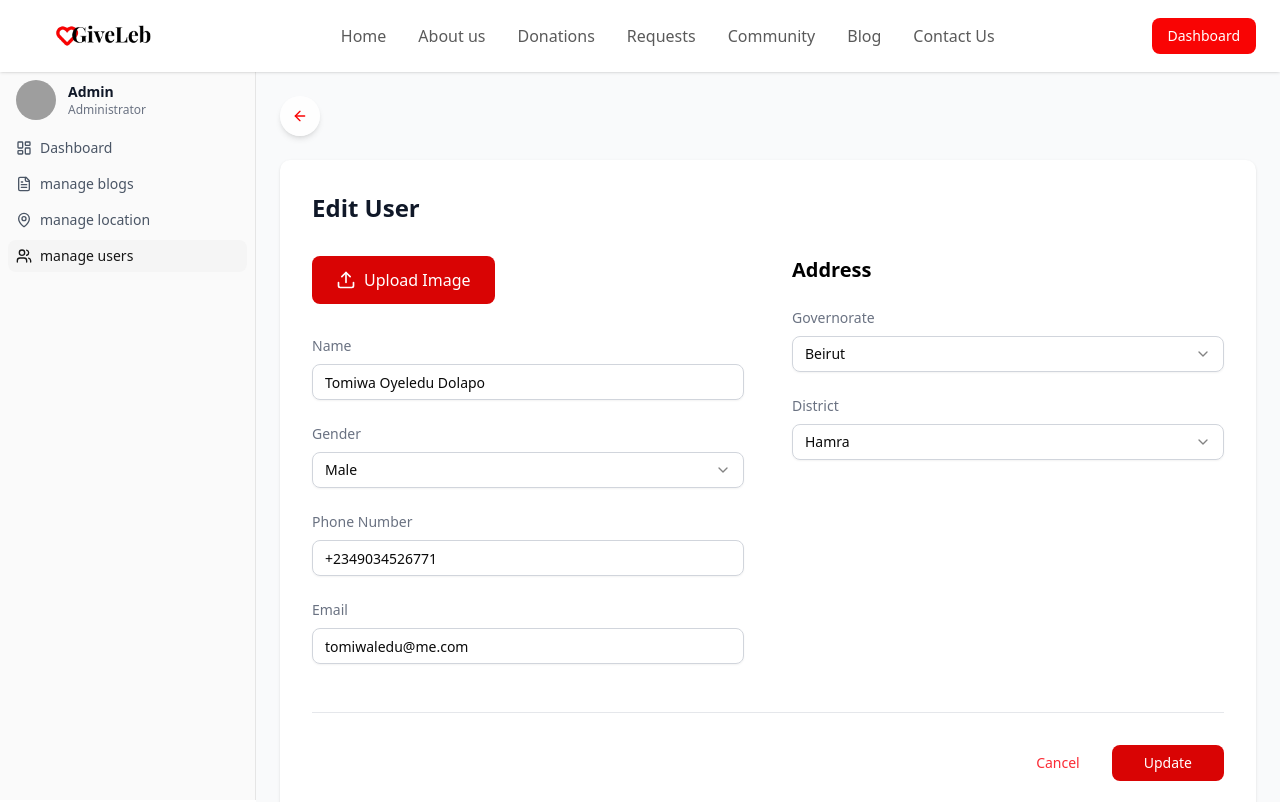
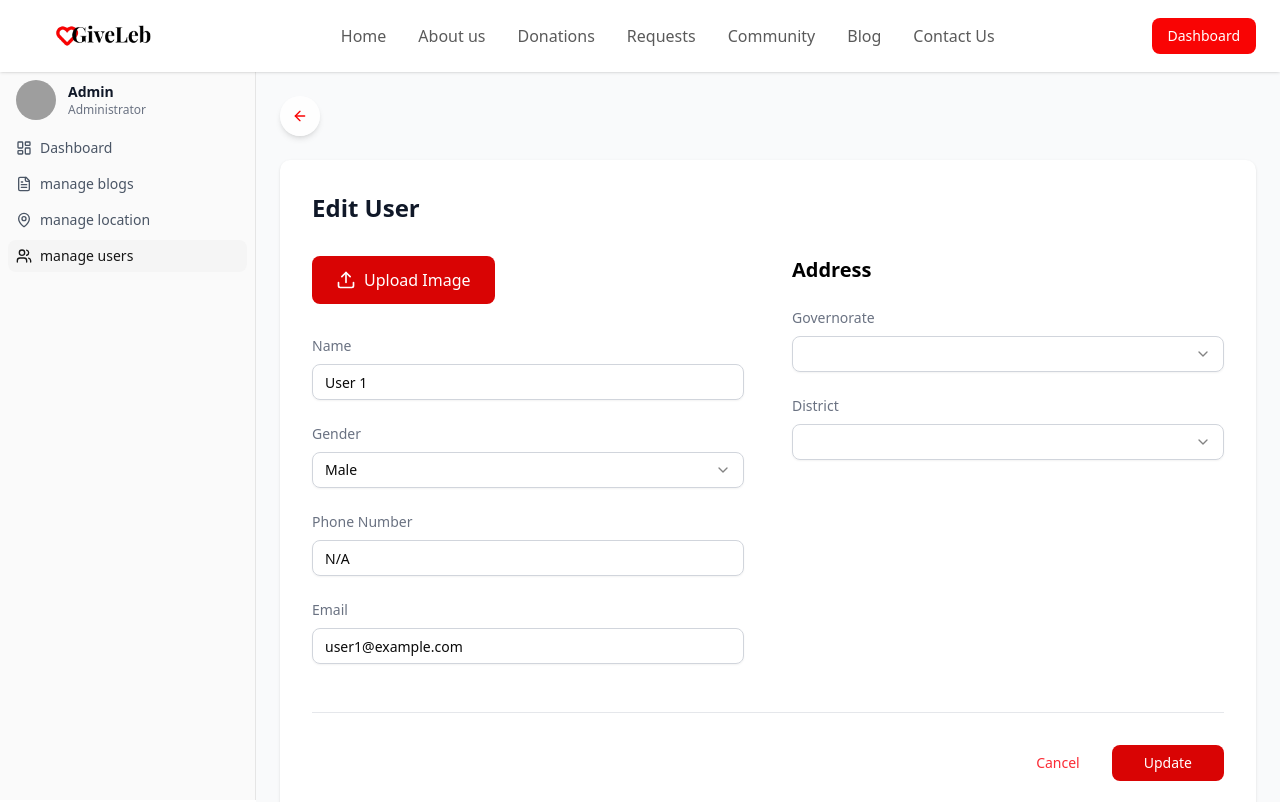
Before and after one commit to Nour-Al-Hazzouri/donation-platform, a Next.js app in the folder frontend/: page /admin/users/edit/1 in a window 1280 px wide. Shown: the top 802 px of the page. Built offline with nearby package versions, Linux system fonts and the light colour scheme; grey boxes are pictures that could not be loaded.

Commit message:
DP-32-19 Fixed an issue in the edit page where data is hadcoded and not mock-data

```diff
--- a/frontend/src/app/admin/users/edit/[id]/page.tsx
+++ b/frontend/src/app/admin/users/edit/[id]/page.tsx
@@ -5,105 +5,46 @@ import { AdminLayout } from "@/components/layouts/AdminLayout"
 import { DashboardSidebar } from "@/components/admin/dashboard/dashboardSiderbar"
 import { SidebarProvider, SidebarInset } from "@/components/ui/sidebar"
 import EditUserProfile from "@/components/admin/users/EditUserProfile"
+import { UsersProvider, useUsersContext } from "@/components/admin/dashboard/ManageUsers"
 
-// Mock data constant for user profiles - matches the IDs and data from ManageUsers component
-const MOCK_USER_DATA = {
-  "1": {
-    id: "1",
+// Create a wrapper component that uses the context
+function EditUserWrapper({ userId }: { userId: string }) {
+  const router = useRouter()
+  const { users, updateUser } = useUsersContext()
+
+  // Try to find the user in the context first
+  let user = users.find(u => u.id === userId)
+
+  // Fallback: read from localStorage to avoid initial empty context on first render
+  if (!user && typeof window !== 'undefined') {
+    try {
+      const stored = localStorage.getItem('mockUsers')
+      const parsed: any[] = stored ? JSON.parse(stored) : []
+      user = parsed.find(u => u.id === userId)
+    } catch {}
+  }
+
+  // Build initial data for the edit form
+  const userData = user ? {
+    id: user.id,
     personalDetails: {
-      name: "Tomiwa Oyeledu Dolapo",
-      gender: "male",
-      phoneNumber: "+2349034526771",
-      email: "tomiwaledu@me.com",
+      name: user.name,
+      gender: "male", // Default gender since list doesn't contain it
+      phoneNumber: user.phone,
+      email: user.email,
       address: {
-        district: "Hamra",
+        district: "Hamra", // Reasonable default
         governorate: "Beirut",
       },
       profileImage: null,
     },
-  },
-  "2": {
-    id: "2",
+  } : {
+    id: userId,
     personalDetails: {
-      name: "Bessie Cooper",
-      gender: "female",
-      phoneNumber: "(505) 555-0125",
-      email: "michael.mitc@me.com",
-      address: {
-        district: "Achrafieh",
-        governorate: "Beirut",
-      },
-      profileImage: null,
-    },
-  },
-  "3": {
-    id: "3",
-    personalDetails: {
-      name: "Albert Flores",
+      name: `User ${userId}`,
       gender: "male",
-      phoneNumber: "(808) 555-0111",
-      email: "alma.lawson@we.com",
-      address: {
-        district: "Tripoli",
-        governorate: "North",
-      },
-      profileImage: null,
-    },
-  },
-  "4": {
-    id: "4",
-    personalDetails: {
-      name: "Brooklyn Simmons",
-      gender: "female",
-      phoneNumber: "(480) 555-0103",
-      email: "debbie.baker@you.com",
-      address: {
-        district: "Sidon",
-        governorate: "South",
-      },
-      profileImage: null,
-    },
-  },
-  "5": {
-    id: "5",
-    personalDetails: {
-      name: "Devon Lane",
-      gender: "male",
-      phoneNumber: "(217) 555-0113",
-      email: "felicia.reid@us.com",
-      address: {
-        district: "Zahle",
-        governorate: "Bekaa",
-      },
-      profileImage: null,
-    },
-  },
-  "6": {
-    id: "6",
-    personalDetails: {
-      name: "Jerome Bell",
-      gender: "male",
-      phoneNumber: "(629) 555-0129",
-      email: "sara.cruz@them.com",
-      address: {
-        district: "Nabatieh",
-        governorate: "Nabatieh",
-      },
-      profileImage: null,
-    },
-  },
-}
-
-// Function to fetch user by ID using mock data
-const fetchUserById = (id: string) => {
-  // This would be replaced with an actual API call
-  return MOCK_USER_DATA[id as keyof typeof MOCK_USER_DATA] || {
-    id,
-    personalDetails: {
-      name: `User ${id}`,
-      gender: "unknown",
       phoneNumber: "N/A",
-      email: `user${id}@example.com`,
+      email: `user${userId}@example.com`,
       address: {
         district: "Unknown",
         governorate: "Unknown",
@@ -111,23 +52,14 @@ const fetchUserById = (id: string) => {
       profileImage: null,
     },
   }
-}
-
-export default function EditUserPage() {
-  const params = useParams<{ id: string }>()
-  const router = useRouter()
-  const userId = params.id
-
-  // In a real application, you would fetch the user data from an API
-  const userData = fetchUserById(userId)
 
   const handleBack = () => {
     router.push(`/admin/users/manage/${userId}`)
   }
 
-  const handleSave = (userData: any) => {
-    // In a real application, you would make an API call to update the user
-    console.log('Updating user:', userData)
+  const handleSave = (updatedUserData: any) => {
+    // Persist updates to the shared mock users store
+    updateUser(updatedUserData)
 
     // Navigate back to user profile
     router.push(`/admin/users/manage/${userId}`)
@@ -138,7 +70,23 @@ export default function EditUserPage() {
   }
 
   return (
+    <EditUserProfile
+      initialData={userData}
+      mode="edit"
+      onBack={handleBack}
+      onSave={handleSave}
+      onCancel={handleCancel}
+    />
+  )
+}
+
+export default function EditUserPage() {
+  const params = useParams<{ id: string }>()
+  const userId = params.id
+
+  return (
     <AdminLayout>
+      <UsersProvider>
         <SidebarProvider>
           <div className="flex min-h-screen w-full overflow-x-hidden">
             {/* Desktop sidebar - only visible on md screens and up */}
@@ -149,17 +97,12 @@ export default function EditUserPage() {
             {/* Main content */}
             <div className="flex-1 w-full min-w-0 flex flex-col">
               <SidebarInset className="p-0 flex-1 flex flex-col">
-              <EditUserProfile
-                initialData={userData}
-                mode="edit"
-                onBack={handleBack}
-                onSave={handleSave}
-                onCancel={handleCancel}
-              />
+                <EditUserWrapper userId={userId} />
               </SidebarInset>
             </div>
           </div>
         </SidebarProvider>
+      </UsersProvider>
     </AdminLayout>
   )
 }
--- a/frontend/src/app/admin/users/manage/[id]/page.tsx
+++ b/frontend/src/app/admin/users/manage/[id]/page.tsx
@@ -44,12 +44,12 @@ function UserProfileWrapper({ userId }: { userId: string }) {
     id: user.id,
     personalDetails: {
       name: user.name,
-      gender: "male", // Default to male since we don't have this in the list
+      gender: "male", // Default since list data lacks gender
       phoneNumber: user.phone,
       email: user.email,
       address: {
-        district: "Unknown", // We don't have this in the list
-        governorate: "Unknown", // We don't have this in the list
+        district: "Hamra", // Use same defaults as edit page for consistency
+        governorate: "Beirut",
       },
       profileImage: user.avatar || "/placeholder.svg?height=300&width=300&text=Profile",
     },
--- a/frontend/src/components/admin/dashboard/ManageUsers.tsx
+++ b/frontend/src/components/admin/dashboard/ManageUsers.tsx
@@ -122,6 +122,30 @@ export function useUsers() {
     return newUser;
   };
 
+  // Function to update an existing user
+  const updateUser = (updatedData: any) => {
+    const { id, personalDetails } = updatedData || {};
+    if (!id || !personalDetails) return null as unknown as User;
+
+    const updatedUsers = users.map((u) =>
+      u.id === id
+        ? {
+            ...u,
+            name: personalDetails.name ?? u.name,
+            email: personalDetails.email ?? u.email,
+            phone: personalDetails.phoneNumber ?? u.phone,
+            // keep avatar unchanged for now
+          }
+        : u
+    );
+
+    setUsers(updatedUsers);
+    saveUsersToStorage(updatedUsers);
+
+    const result = updatedUsers.find((u) => u.id === id)!;
+    return result;
+  };
+
   // Function to delete a user
   const deleteUser = (userId: string) => {
     // Filter out the user with the given ID
@@ -134,7 +158,7 @@ export function useUsers() {
     return true;
   };
 
-  return { users, addUser, deleteUser };
+  return { users, addUser, updateUser, deleteUser };
 }
 
 // Create a global context for users
@@ -143,6 +167,7 @@ import { createContext, useContext } from "react";
 interface UsersContextType {
   users: User[];
   addUser: (userData: any) => User;
+  updateUser: (updatedData: any) => User | null;
   deleteUser: (userId: string) => boolean;
 }
 
```
Lines whose indentation alone changed are shown as unchanged.
